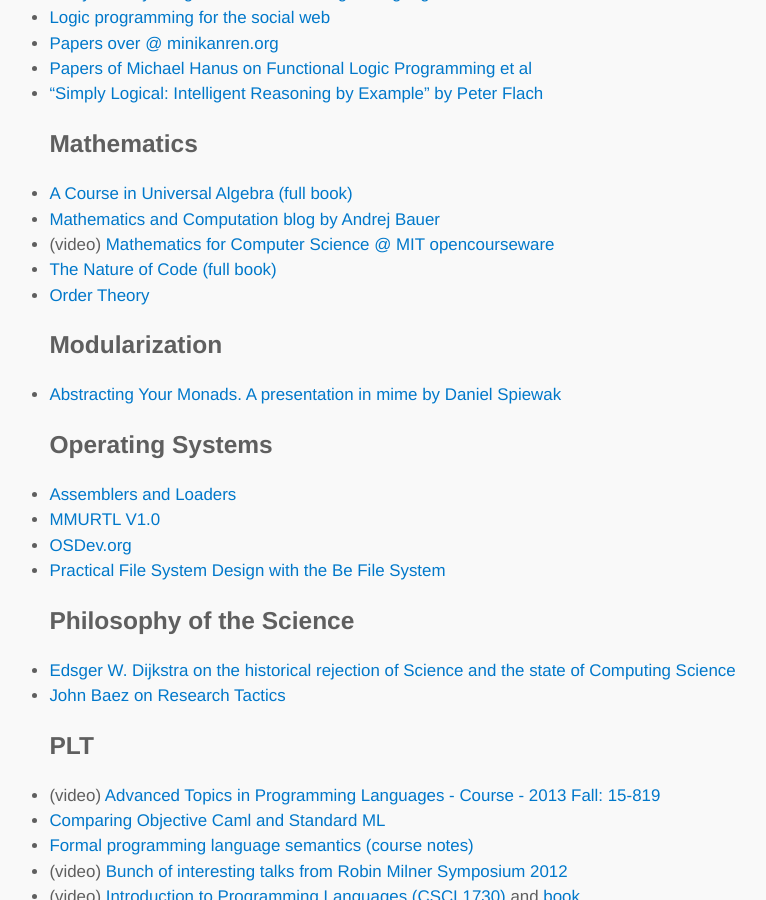
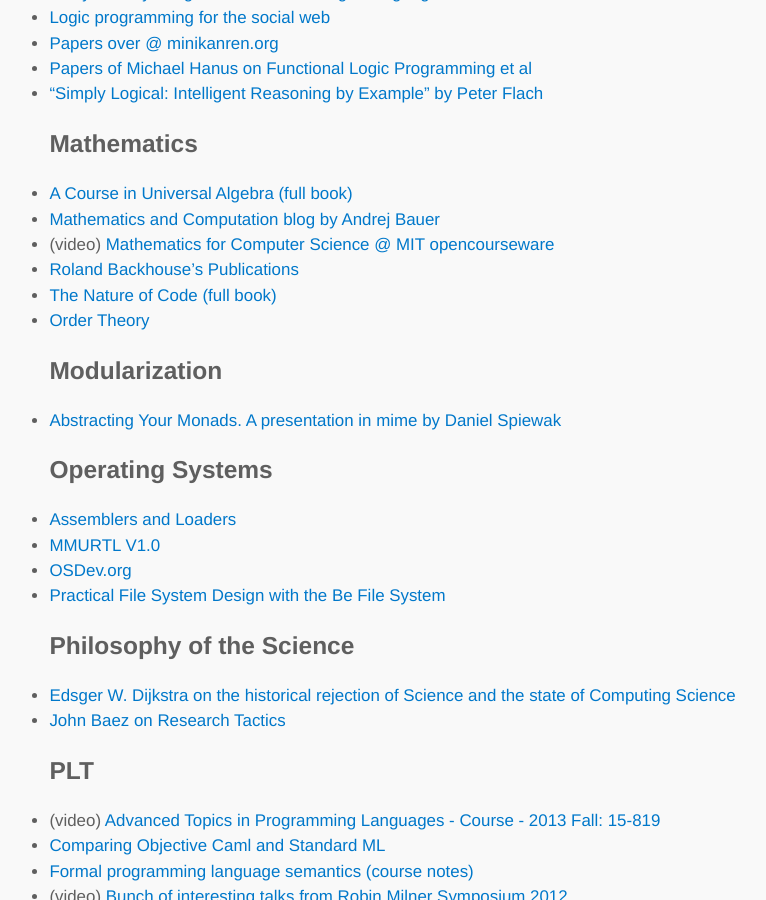
Before and after one commit to lambdatoast/lambdatoast.github.com, a Jekyll site: the page built from cs-resources/index.md, in a window 1280 px wide and 900 px high, scrolled down 4375 px. Shown: the whole window, without its empty margins (200-966 px from the left). Built offline with Jekyll 4.4.1, drawn with Linux system fonts in a browser that asks for light colours.

Commit message:
Add link to Roland Backhouse's Publications.

```diff
--- a/cs-resources/index.md
+++ b/cs-resources/index.md
@@ -141,6 +141,7 @@
   - [A Course in Universal Algebra (full book)](http://www.math.uwaterloo.ca/~snburris/htdocs/ualg.html)
   - [Mathematics and Computation blog by Andrej Bauer](http://math.andrej.com/)
   - (video) [Mathematics for Computer Science @ MIT opencourseware](http://ocw.mit.edu/courses/electrical-engineering-and-computer-science/6-042j-mathematics-for-computer-science-fall-2010/)
+  - [Roland Backhouse's Publications](http://www.cs.nott.ac.uk/~rcb/papers/papers.html)
   - [The Nature of Code (full book)](http://natureofcode.com/)
   - [Order Theory](http://en.wikipedia.org/wiki/Order_theory)
 ## Modularization
```
